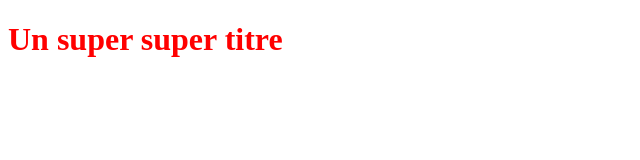
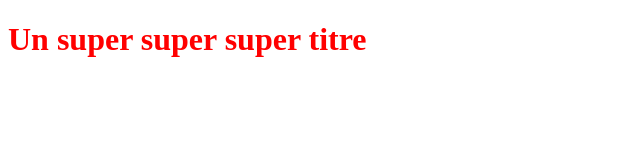
Before and after one commit to jmv33/OpenclassroomsProject, a plain HTML site: page index.html in a window 1280 px wide. Shown: the whole page, without its empty margins (0-640 px from the left). Drawn offline with Linux system fonts and the light colour scheme.

Commit message:
Ajout de super super

```diff
--- a/index.html
+++ b/index.html
@@ -5,6 +5,6 @@
    <link rel="stylesheet" type="text/css" href="styles.css">
 </head>
 <body>
-   <h1>Un super super titre</h1>
+   <h1>Un super super  super titre</h1>
 </body>
 </html>
```
